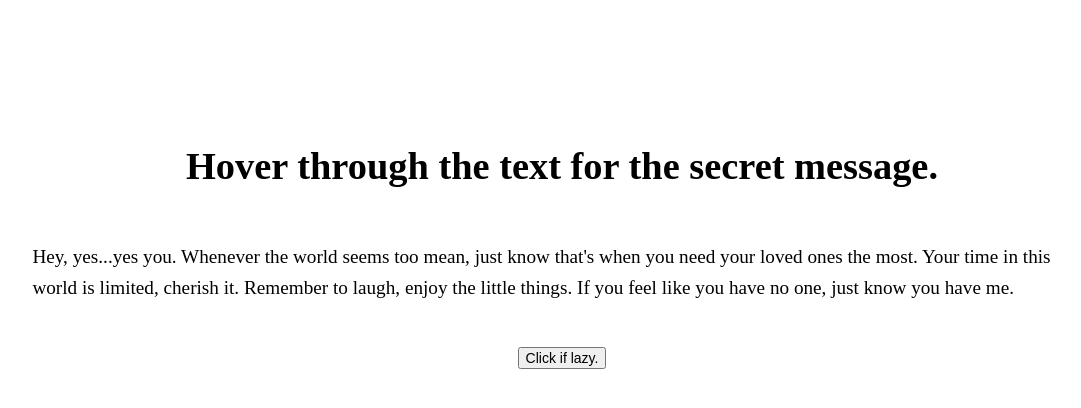
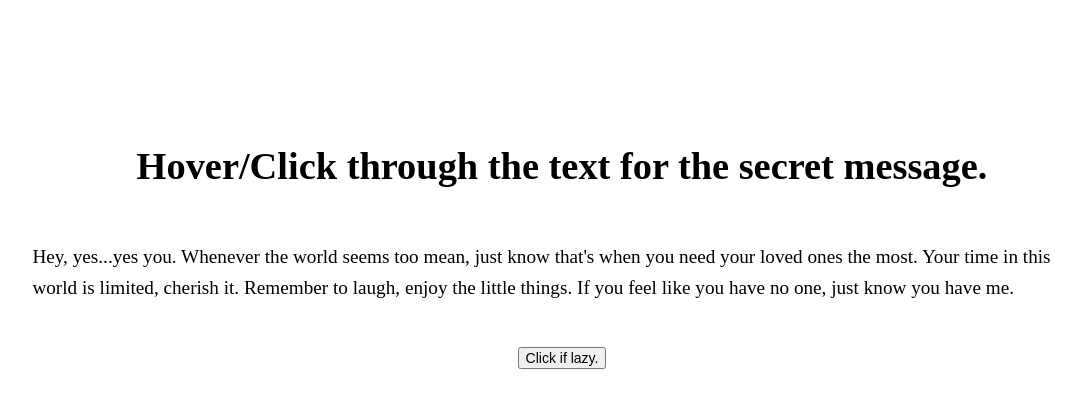
Before and after one commit to terrancecorley/secret-message, a plain HTML site: page index.html in a window 1280 px wide. Shown: the whole page, without its empty margins (78-1159 px from the left). Drawn offline with Linux system fonts and the light colour scheme.

Commit message:
Update index.html
Quick change to h1

```diff
--- a/index.html
+++ b/index.html
@@ -7,7 +7,7 @@
   </head>
   <body>
 
-    <h1>Hover through the text for the secret message.</h1>
+    <h1>Hover/Click through the text for the secret message.</h1>
 
     <div>
       <p>Hey, yes...yes <span class="msg">you</span>. Whenever the world seems too <span class="msg">mean</span>, just know that's when you need your loved ones <span class="msg">the</span> most. Your time in this <span class="msg">world</span> is limited, cherish it. Remember <span class="msg">to</span> laugh, enjoy the little things. If you feel like you have no one, just know you have <span class="msg">me</span>.</p>
```
